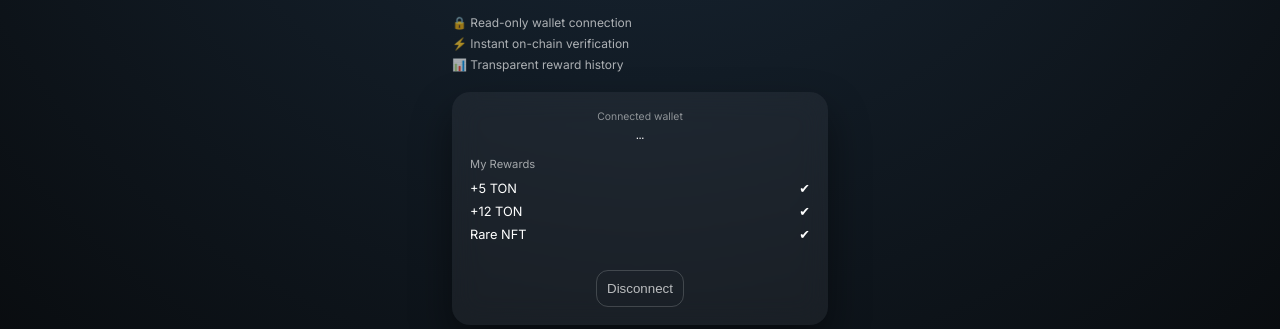
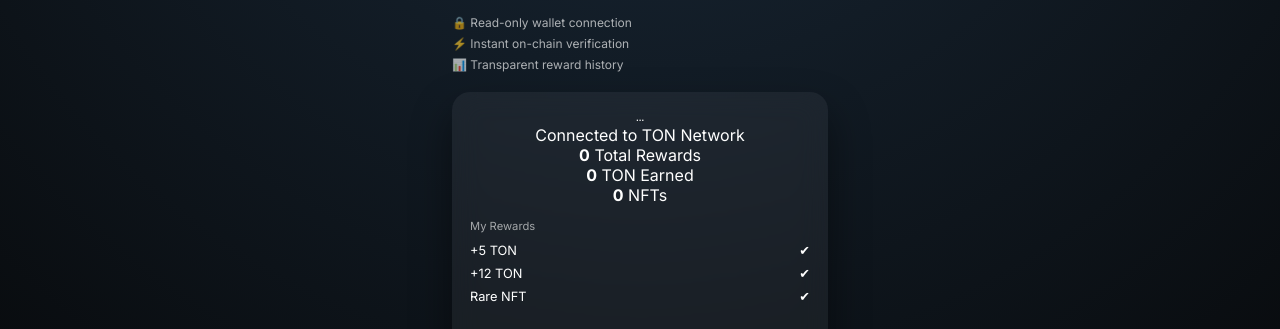
Before and after one commit to emperator16/miniapp, a website built with Vite: page src/index.html in a window 1280 px wide. Shown: the part 174-503 px from the top of the page. Built offline with nearby package versions, Linux system fonts and the light colour scheme; what @tonconnect/ui would draw is missing.

Commit message:
Update index.html

```diff
--- a/src/index.html
+++ b/src/index.html
@@ -33,7 +33,6 @@
       <span>📊 Transparent reward history</span>
     </div>
 
-
     <!-- WALLET -->
     <div id="wallet-card" class="card">
 
@@ -48,16 +47,33 @@
 
       <!-- CONNECTED -->
       <div id="wallet-connected" class="hidden">
-    <div class="wallet-info">
-      <span class="wallet-label">Connected wallet</span>
-      <span id="wallet-address" class="wallet-address"></span>
+
+        <div class="profile-header">
+          <div class="avatar"></div>
+          <div>
+            <div id="wallet-address" class="wallet-address"></div>
+            <div class="wallet-status">Connected to TON Network</div>
+          </div>
+        </div>
+
+        <div class="profile-stats">
+          <div>
+            <strong id="total-rewards">0</strong>
+            <span>Total Rewards</span>
+          </div>
+          <div>
+            <strong id="ton-earned">0</strong>
+            <span>TON Earned</span>
+          </div>
+          <div>
+            <strong id="nfts-earned">0</strong>
+            <span>NFTs</span>
+          </div>
         </div>
 
         <div class="wallet-rewards">
           <span class="reward-title">My Rewards</span>
-      <ul id="my-rewards">
-        <!-- JS fills -->
-      </ul>
+          <ul id="my-rewards"></ul>
         </div>
 
         <button id="disconnect-btn" class="ghost">Disconnect</button>
@@ -82,7 +98,6 @@
       </div>
     </div>
 
-
     <!-- ACTIVITY -->
     <section class="activity">
       <div class="activity-header">
@@ -92,11 +107,12 @@
       <small>Updated in real time</small>
     </section>
 
-    <!-- REWARD -->
+    <!-- REWARD POPUP -->
     <div id="reward-popup" class="reward hidden">
-      <h3 id="reward-text"></h3>
-      <div id="timer"></div>
-      <button id="claim">Claim Reward</button>
+      <h2 id="reward-title">Congratulations!</h2>
+      <div id="reward-amount" class="reward-amount">+10 TON</div>
+      <div id="reward-icon-popup" class="reward-icon">💎</div>
+      <button id="claim-reward">Claim Reward</button>
     </div>
 
   </div>
```
Lines whose indentation alone changed are shown as unchanged.
